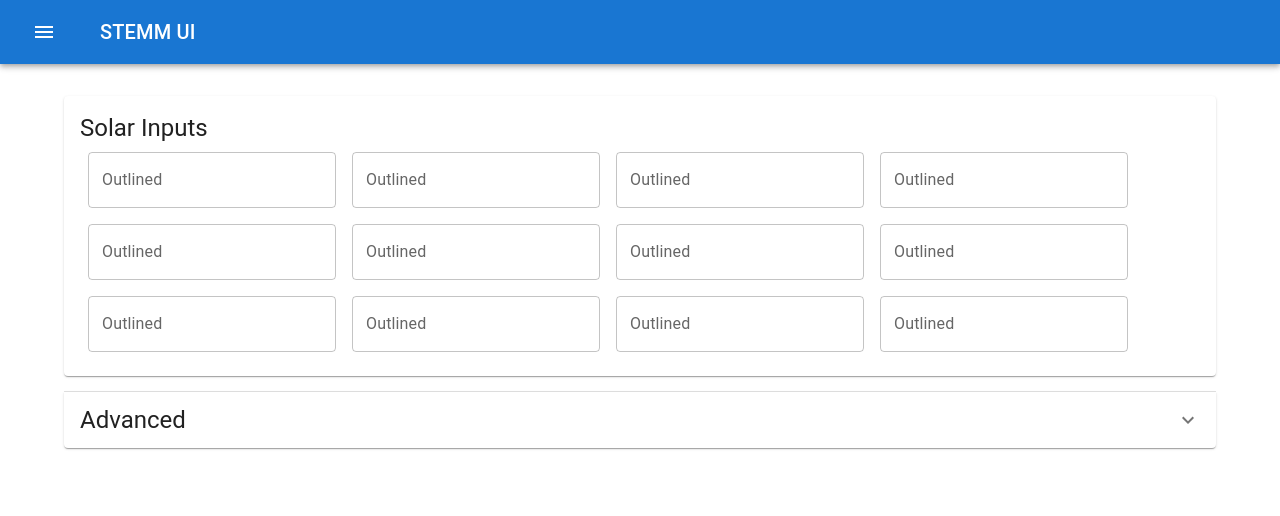
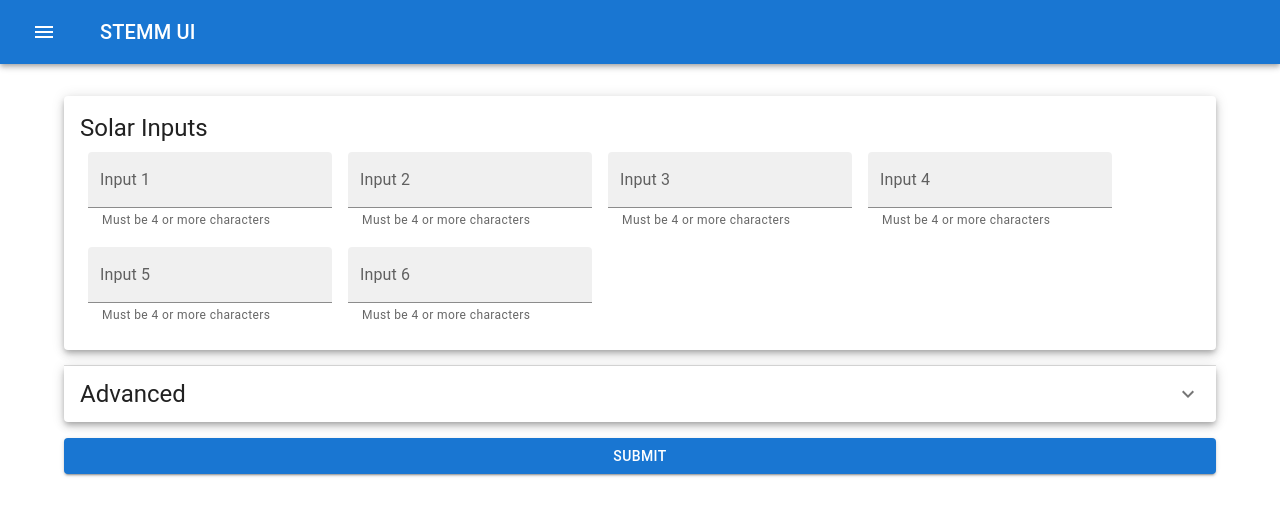
Before and after one commit to isaiahlg/stemm-ui, a React (Create React App) app: page /solar in a window 1280 px wide. Shown: the top 516 px of the page. Built offline with nearby package versions, Linux system fonts and the light colour scheme.

Commit message:
Add controlled state values to text input fields.

```diff
--- a/src/components/solar.js
+++ b/src/components/solar.js
@@ -1,4 +1,4 @@
-import React from "react";
+import React, { useState } from "react";
 import {
   Typography,
   Toolbar,
@@ -9,72 +9,208 @@ import {
   Accordion,
   AccordionSummary,
   AccordionDetails,
+  Button,
 } from "@mui/material";
 import ExpandMoreIcon from "@mui/icons-material/ExpandMore";
 
 export function Solar() {
+  const [input1, setInput1] = useState("");
+  const [input2, setInput2] = useState("");
+  const [input3, setInput3] = useState("");
+  const [input4, setInput4] = useState("");
+  const [input5, setInput5] = useState("");
+  const [input6, setInput6] = useState("");
+
+  const [advInput1, setAdvInput1] = useState("");
+  const [advInput2, setAdvInput2] = useState("");
+  const [advInput3, setAdvInput3] = useState("");
+  const [advInput4, setAdvInput4] = useState("");
+  const [advInput5, setAdvInput5] = useState("");
+  const [advInput6, setAdvInput6] = useState("");
+
+  const handleSubmit = () => {
+    const values = {
+      One: input1,
+      Two: input2,
+      Three: input3,
+      Four: input4,
+      Five: input5,
+      Six: input6,
+    };
+
+    const advValues = {
+      One: advInput1,
+      Two: advInput2,
+      Three: advInput3,
+      Four: advInput4,
+      Five: advInput5,
+      Six: advInput6,
+    };
+
+    alert(
+      "About to submit these values: " +
+        JSON.stringify(values) +
+        JSON.stringify(advValues)
+    );
+  };
+
+  const isValid = (value) => {
+    return value.length > 3 || value.length === 0;
+  };
+
   return (
     <Box component="main">
       <Toolbar />
       <Container sx={{ mt: 4, mb: 4 }}>
-        <Paper sx={{ p: 2, mb: 2 }}>
+        <form onSubmit={handleSubmit}>
+          <Paper sx={{ p: 2, mb: 2 }} elevation={5}>
             <Typography variant="h5">Solar Inputs</Typography>
-          <TextField id="1" label="Outlined" variant="outlined" sx={{ m: 1 }} />
-          <TextField id="2" label="Outlined" variant="outlined" sx={{ m: 1 }} />
-          <TextField id="3" label="Outlined" variant="outlined" sx={{ m: 1 }} />
-          <TextField id="4" label="Outlined" variant="outlined" sx={{ m: 1 }} />
-          <TextField id="5" label="Outlined" variant="outlined" sx={{ m: 1 }} />
-          <TextField id="6" label="Outlined" variant="outlined" sx={{ m: 1 }} />
-          <TextField id="1" label="Outlined" variant="outlined" sx={{ m: 1 }} />
-          <TextField id="2" label="Outlined" variant="outlined" sx={{ m: 1 }} />
-          <TextField id="3" label="Outlined" variant="outlined" sx={{ m: 1 }} />
-          <TextField id="4" label="Outlined" variant="outlined" sx={{ m: 1 }} />
-          <TextField id="5" label="Outlined" variant="outlined" sx={{ m: 1 }} />
-          <TextField id="6" label="Outlined" variant="outlined" sx={{ m: 1 }} />
+            <TextField
+              id="1"
+              className="input"
+              label="Input 1"
+              variant="filled"
+              placeholder="Enter the input"
+              helperText="Must be 4 or more characters"
+              error={!isValid(input1)}
+              value={input1}
+              onChange={(e) => setInput1(e.target.value)}
+              sx={{ m: 1 }}
+            />
+            <TextField
+              id="2"
+              label="Input 2"
+              variant="filled"
+              placeholder="Enter the input"
+              helperText="Must be 4 or more characters"
+              error={!isValid(input2)}
+              value={input2}
+              onChange={(e) => setInput2(e.target.value)}
+              sx={{ m: 1 }}
+            />
+            <TextField
+              id="3"
+              label="Input 3"
+              variant="filled"
+              placeholder="Enter the input"
+              helperText="Must be 4 or more characters"
+              error={!isValid(input3)}
+              value={input3}
+              onChange={(e) => setInput3(e.target.value)}
+              sx={{ m: 1 }}
+            />
+            <TextField
+              id="4"
+              label="Input 4"
+              variant="filled"
+              placeholder="Enter the input"
+              helperText="Must be 4 or more characters"
+              error={!isValid(input4)}
+              value={input4}
+              onChange={(e) => setInput4(e.target.value)}
+              sx={{ m: 1 }}
+            />
+            <TextField
+              id="5"
+              label="Input 5"
+              variant="filled"
+              placeholder="Enter the input"
+              helperText="Must be 4 or more characters"
+              error={!isValid(input5)}
+              value={input5}
+              onChange={(e) => setInput5(e.target.value)}
+              sx={{ m: 1 }}
+            />
+            <TextField
+              id="6"
+              label="Input 6"
+              variant="filled"
+              placeholder="Enter the input"
+              helperText="Must be 4 or more characters"
+              error={!isValid(input6)}
+              value={input6}
+              onChange={(e) => setInput6(e.target.value)}
+              sx={{ m: 1 }}
+            />
           </Paper>
-        <Accordion>
+          <Accordion elevation={5}>
             <AccordionSummary expandIcon={<ExpandMoreIcon />} id="section1">
               <Typography variant="h5">Advanced</Typography>
             </AccordionSummary>
             <AccordionDetails>
               <TextField
                 id="1"
-              label="Outlined"
-              variant="outlined"
+                className="input"
+                label="Avanced Input 1"
+                variant="filled"
+                placeholder="Enter the input"
+                helperText="Must be 4 or more characters"
+                error={!isValid(advInput1)}
+                value={advInput1}
+                onChange={(e) => setAdvInput1(e.target.value)}
                 sx={{ m: 1 }}
               />
               <TextField
                 id="2"
-              label="Outlined"
-              variant="outlined"
+                label="Avanced Input 2"
+                variant="filled"
+                placeholder="Enter the input"
+                helperText="Must be 4 or more characters"
+                error={!isValid(advInput2)}
+                value={advInput2}
+                onChange={(e) => setAdvInput2(e.target.value)}
                 sx={{ m: 1 }}
               />
               <TextField
                 id="3"
-              label="Outlined"
-              variant="outlined"
+                label="Avanced Input 3"
+                variant="filled"
+                placeholder="Enter the input"
+                helperText="Must be 4 or more characters"
+                error={!isValid(advInput3)}
+                value={advInput3}
+                onChange={(e) => setAdvInput3(e.target.value)}
                 sx={{ m: 1 }}
               />
               <TextField
                 id="4"
-              label="Outlined"
-              variant="outlined"
+                label="Avanced Input 4"
+                variant="filled"
+                placeholder="Enter the input"
+                helperText="Must be 4 or more characters"
+                error={!isValid(advInput4)}
+                value={advInput4}
+                onChange={(e) => setAdvInput4(e.target.value)}
                 sx={{ m: 1 }}
               />
               <TextField
                 id="5"
-              label="Outlined"
-              variant="outlined"
+                label="Avanced Input 5"
+                variant="filled"
+                placeholder="Enter the input"
+                helperText="Must be 4 or more characters"
+                error={!isValid(advInput5)}
+                value={advInput5}
+                onChange={(e) => setAdvInput5(e.target.value)}
                 sx={{ m: 1 }}
               />
               <TextField
                 id="6"
-              label="Outlined"
-              variant="outlined"
+                label="Avanced Input 6"
+                variant="filled"
+                placeholder="Enter the input"
+                helperText="Must be 4 or more characters"
+                error={!isValid(advInput6)}
+                value={advInput6}
+                onChange={(e) => setAdvInput6(e.target.value)}
                 sx={{ m: 1 }}
               />
             </AccordionDetails>
           </Accordion>
+          <Button type="submit" variant="contained" sx={{ my: 2 }} fullWidth>
+            {"Submit"}
+          </Button>
+        </form>
       </Container>
     </Box>
   );
```
Lines whose indentation alone changed are shown as unchanged.
